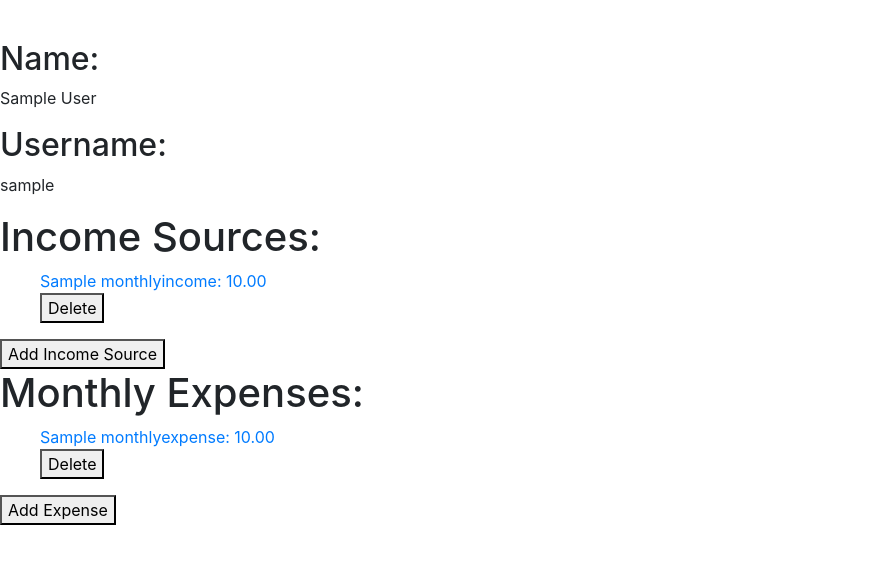
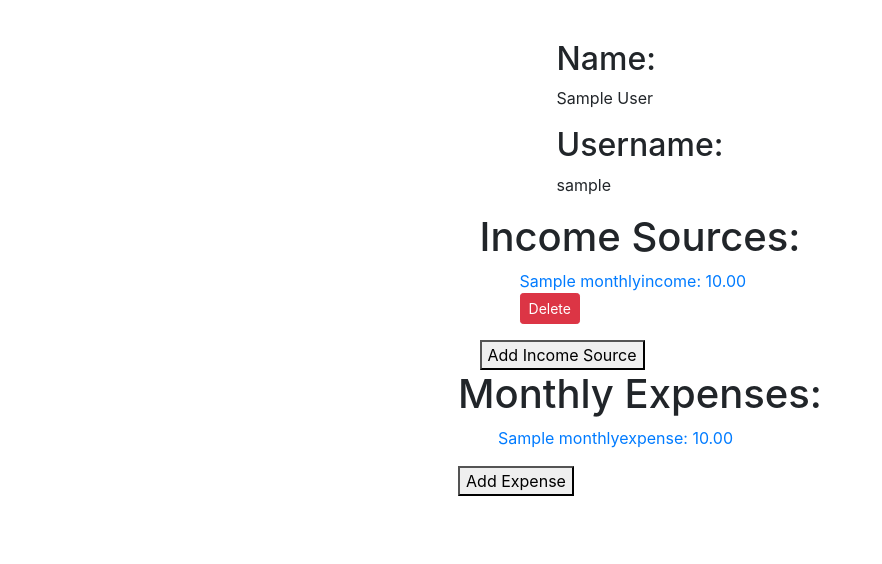
Before and after one commit to tyler-simeone/FundsTracker, a Django app: page /account/ in a window 1280 px wide. Shown: the part 24-588 px from the top of the page, without its empty margins (0-882 px from the left). Run offline with Django 3.2, Linux system fonts and the light colour scheme; a user stored in the database is signed in; tables that the repository leaves empty hold one stand-in row (values such as "Sample post"); parts of the project's set-up code (start-up, migrations or seed data) failed here and were passed over; some libraries are stand-ins or nearby versions.

Commit message:
working on styles for account page, moved expenses delete buttons into expense form page

```diff
--- a/fundstrackerproject/fundstrackerapp/static/styles/incomelist.css
+++ b/fundstrackerproject/fundstrackerapp/static/styles/incomelist.css
@@ -0,0 +1,5 @@
+.account__container {
+    display: flex;
+    flex-direction: column;
+    align-items: center;
+}
--- a/fundstrackerproject/fundstrackerapp/templates/incomesources/list.html
+++ b/fundstrackerproject/fundstrackerapp/templates/incomesources/list.html
@@ -6,7 +6,7 @@
 {% endblock %}
 
 {% block content %}
-    <div>
+    <div class="account__container">
         <section class="user_info">
             <img />
             <div class="name_container">
@@ -31,7 +31,7 @@
                     <form action="{% url 'fundstrackerapp:income_source' income.id %}" method="POST">
                         {% csrf_token %}
                         <input type="hidden" name="actual_method" value="DELETE" />
-                        <button onclick="return confirm('Are you sure?');">Delete</button>
+                        <button class="btn btn-danger btn-sm delete__button" onclick="return confirm('Are you sure?');">Delete</button>
                     </form>
                 </div>
                 {% endfor %}
@@ -48,11 +48,11 @@
                         <li>{{ expense.name }}: {{ expense.total }}</li>
                     </a>
 
-                    <form action="{% url 'fundstrackerapp:expense_details' expense.id %}" method="POST">
+                    {% comment %} <form action="{% url 'fundstrackerapp:expense_details' expense.id %}" method="POST">
                         {% csrf_token %}
                         <input type="hidden" name="actual_method" value="DELETE" />
-                        <button onclick="return confirm('Are you sure?');">Delete</button>
-                    </form>
+                        <button class="btn btn-danger btn-sm delete__button" onclick="return confirm('Are you sure?');">Delete</button>
+                    </form> {% endcomment %}
                 </div>
                 {% endfor %}
             </ul>
```
Also changed, not shown: fundstrackerproject/fundstrackerapp/templates/expenses/form.html (+8 -0 lines).
